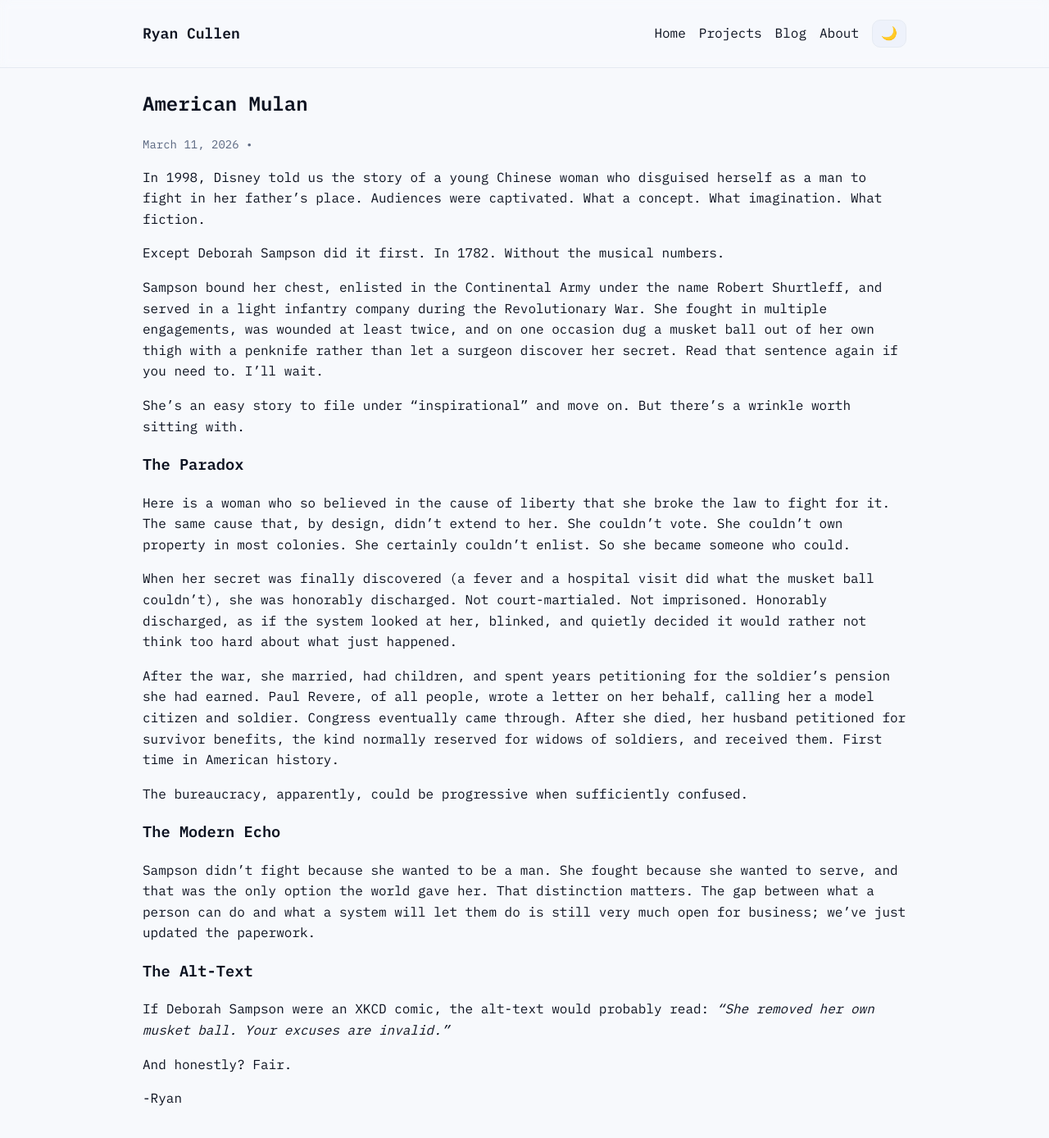
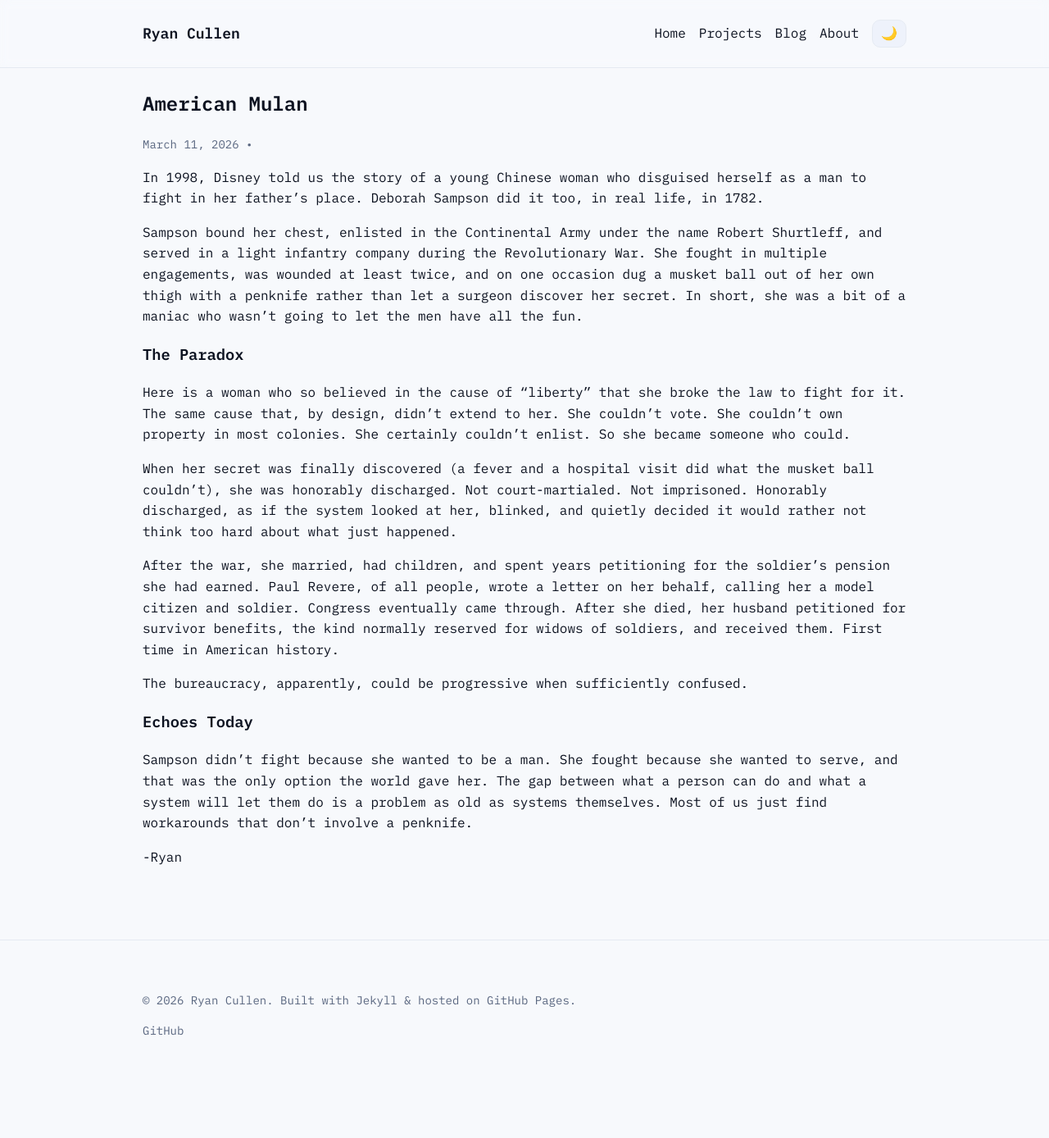
Before and after one commit to ryantcullen/ryantcullen.github.io, a Jekyll site: the page built from _posts/2026-03-11-american-mulan.md, in a window 1280 px wide and 1400 px high. Shown: the top 1388 px of the window at 82% size. Built offline with Jekyll 4.4.1, drawn with Linux system fonts in a browser that asks for light colours.

Commit message:
Polish American Mulan post: tighten and stick the landing
Co-Authored-By: Claude Sonnet 4.6 <noreply@anthropic.com>

```diff
--- a/_posts/2026-03-11-american-mulan.md
+++ b/_posts/2026-03-11-american-mulan.md
@@ -2,17 +2,13 @@
 title: American Mulan
 ---
 
-In 1998, Disney told us the story of a young Chinese woman who disguised herself as a man to fight in her father's place. Audiences were captivated. What a concept. What imagination. What fiction.
+In 1998, Disney told us the story of a young Chinese woman who disguised herself as a man to fight in her father's place. Deborah Sampson did it too, in real life, in 1782.
 
-Except Deborah Sampson did it first. In 1782. Without the musical numbers.
-
-Sampson bound her chest, enlisted in the Continental Army under the name Robert Shurtleff, and served in a light infantry company during the Revolutionary War. She fought in multiple engagements, was wounded at least twice, and on one occasion dug a musket ball out of her own thigh with a penknife rather than let a surgeon discover her secret. Read that sentence again if you need to. I'll wait.
-
-She's an easy story to file under "inspirational" and move on. But there's a wrinkle worth sitting with.
+Sampson bound her chest, enlisted in the Continental Army under the name Robert Shurtleff, and served in a light infantry company during the Revolutionary War. She fought in multiple engagements, was wounded at least twice, and on one occasion dug a musket ball out of her own thigh with a penknife rather than let a surgeon discover her secret. In short, she was a bit of a maniac who wasn't going to let the men have all the fun.
 
 ### The Paradox
 
-Here is a woman who so believed in the cause of liberty that she broke the law to fight for it. The same cause that, by design, didn't extend to her. She couldn't vote. She couldn't own property in most colonies. She certainly couldn't enlist. So she became someone who could.
+Here is a woman who so believed in the cause of "liberty" that she broke the law to fight for it. The same cause that, by design, didn't extend to her. She couldn't vote. She couldn't own property in most colonies. She certainly couldn't enlist. So she became someone who could.
 
 When her secret was finally discovered (a fever and a hospital visit did what the musket ball couldn't), she was honorably discharged. Not court-martialed. Not imprisoned. Honorably discharged, as if the system looked at her, blinked, and quietly decided it would rather not think too hard about what just happened.
 
@@ -20,14 +16,8 @@ After the war, she married, had children, and spent years petitioning for the so
 
 The bureaucracy, apparently, could be progressive when sufficiently confused.
 
-### The Modern Echo
+### Echoes Today
 
-Sampson didn't fight because she wanted to be a man. She fought because she wanted to serve, and that was the only option the world gave her. That distinction matters. The gap between what a person can do and what a system will let them do is still very much open for business; we've just updated the paperwork.
-
-### The Alt-Text
-
-If Deborah Sampson were an XKCD comic, the alt-text would probably read: *"She removed her own musket ball. Your excuses are invalid."*
-
-And honestly? Fair.
+Sampson didn't fight because she wanted to be a man. She fought because she wanted to serve, and that was the only option the world gave her. The gap between what a person can do and what a system will let them do is a problem as old as systems themselves. Most of us just find workarounds that don't involve a penknife.
 
 -Ryan
```
